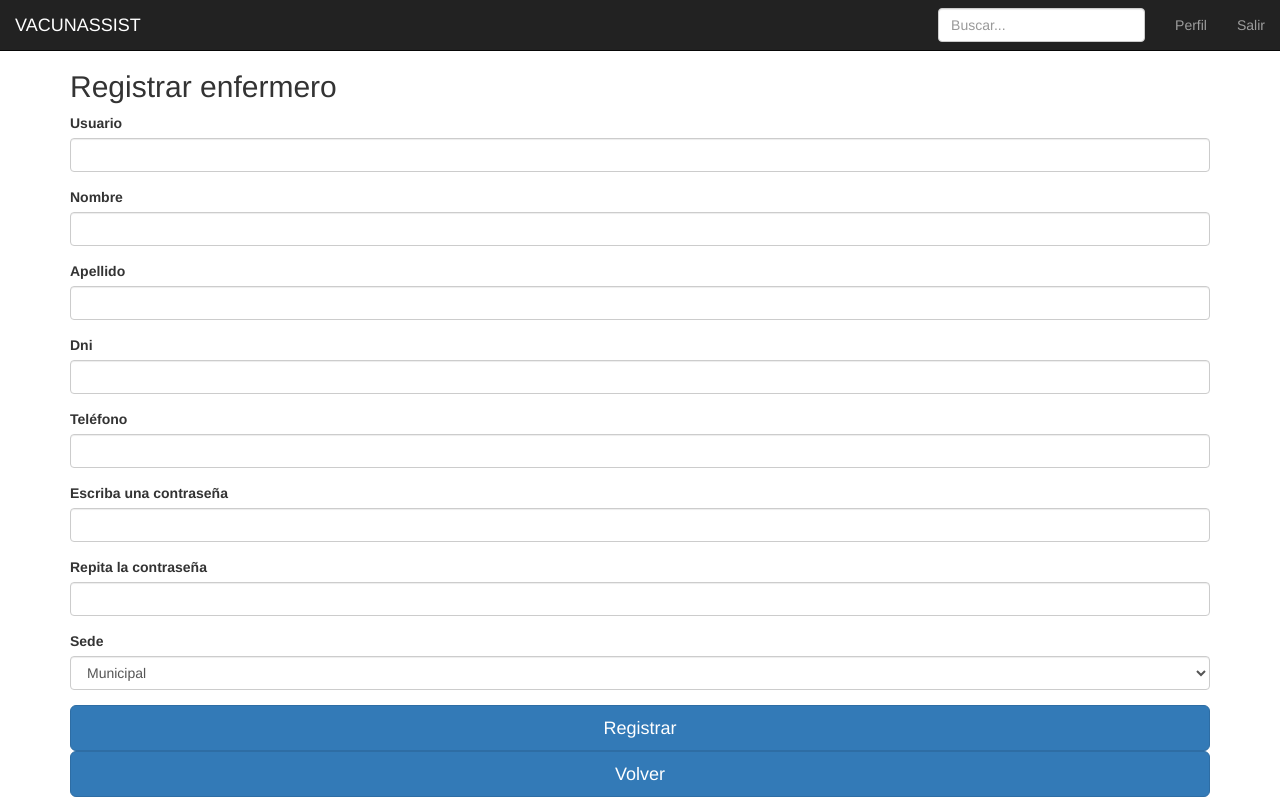
After one commit to serdel1979/vacunatorio, a Flask app: page /agrega_enfermero in a window 1280 px wide. The commit adds this page. Run offline with Flask 2, Linux system fonts and the light colour scheme; the visitor is signed in with stand-in values (Sample User, id 1); some libraries are stand-ins or nearby versions.

Commit message:
agregando enfermero

```diff
--- a/app/forms/forms.py
+++ b/app/forms/forms.py
@@ -1,6 +1,8 @@
 from flask_wtf import FlaskForm
-from wtforms import StringField, PasswordField, BooleanField, DateField
+from wtforms import StringField, PasswordField, BooleanField, DateField, SelectField
 from wtforms.validators import InputRequired, Email, Length
+
+
 
 class LoginForm(FlaskForm):
     usuario = StringField('Usuario',validators=[InputRequired(),Length(min=4,max=15)])
@@ -28,4 +30,4 @@ class EnfermeroForm(FlaskForm):
     password = PasswordField('Escriba una contraseña',validators=[InputRequired(),Length(min=4,max=15)])
     password2 = PasswordField('Repita la contraseña',validators=[InputRequired(),Length(min=4,max=15)])
     dni = StringField('Dni',validators=[InputRequired(),Length(min=4,max=15)])
-    sede = StringField('Sede',validators=[InputRequired(),Length(min=4,max=20)])
+    sede = SelectField("Sede",choices=[("Municipal","Municipal"),("Terminal","Terminal"),("Cementerio","Cementerio")])
--- /dev/null
+++ b/app/templates/agrega_enfermero.html
@@ -0,0 +1,35 @@
+{% include './menu.html' %}
+{% import "bootstrap/wtf.html" as wtf %}
+<div class="container">
+
+
+    {% with msg = get_flashed_messages(with_categories=true) %}
+    {% if msg %}
+    {% for category,m in msg %}
+    <div class="alert alert-{{ category }}" role="alert"> {{ m }}
+      <button type="button" class="close" data-dismiss="alert">&times;</button>
+    </div>
+    {% endfor %}
+    {% endif %}
+    {% endwith %}
+
+    <form class="form-signin" method="POST" action="/registro">
+      <h2 class="form-signin-heading">Registrar enfermero</h2>
+
+      {{ form.hidden_tag() }}
+      {{ wtf.form_field(form.usuario) }}
+      {{ wtf.form_field(form.nombre) }}
+      {{ wtf.form_field(form.apellido) }}
+      {{ wtf.form_field(form.dni) }}
+      {{ wtf.form_field(form.telefono) }}
+      {{ wtf.form_field(form.password) }}
+      {{ wtf.form_field(form.password2) }}
+      {{ wtf.form_field(form.sede) }}
+
+      <button class="btn btn-lg btn-primary btn-block" type="submit">Registrar</button>
+
+    </form>
+    <div class="form-signin">
+      <button class="btn btn-lg btn-primary btn-block" onclick="window.location.href='/enfermeros'">Volver</button>
+    </div>
+  </div> <!-- /container -->
--- a/app/templates/enfermeros.html
+++ b/app/templates/enfermeros.html
@@ -35,7 +35,7 @@
 
 <div class="container">
   <h2>Listado de enfermeros</h2>
-
+  <button style="position: relative;" type="button" class="btn btn-primary" onclick="window.location.href='agrega_enfermero'">Agregar</button>
   <div class="table-responsive">
     <table class="table table-striped">
       <thead>
--- a/app/templates/registro.html
+++ b/app/templates/registro.html
@@ -19,13 +19,9 @@ Registro
   {% with msg = get_flashed_messages(with_categories=true) %}
   {% if msg %}
   {% for category,m in msg %}
-
-
   <div class="alert alert-{{ category }}" role="alert"> {{ m }}
     <button type="button" class="close" data-dismiss="alert">&times;</button>
   </div>
-
-
   {% endfor %}
   {% endif %}
   {% endwith %}
--- a/run.py
+++ b/run.py
@@ -105,5 +105,13 @@ def borra_enfermero(id):
     return render_template('enfermeros.html',enfermeros=enfermeros,tipo = session["tipo"], id=session["id_user"])
 
 
+@app.route('/agrega_enfermero')
+def agrega_enfermero():
+    form = EnfermeroForm()
+    return render_template('agrega_enfermero.html', form=form, tipo = session["tipo"], id=session["id_user"])
+
+
+
+
 if __name__ == "__main__":
     app.run(debug=True)
```
